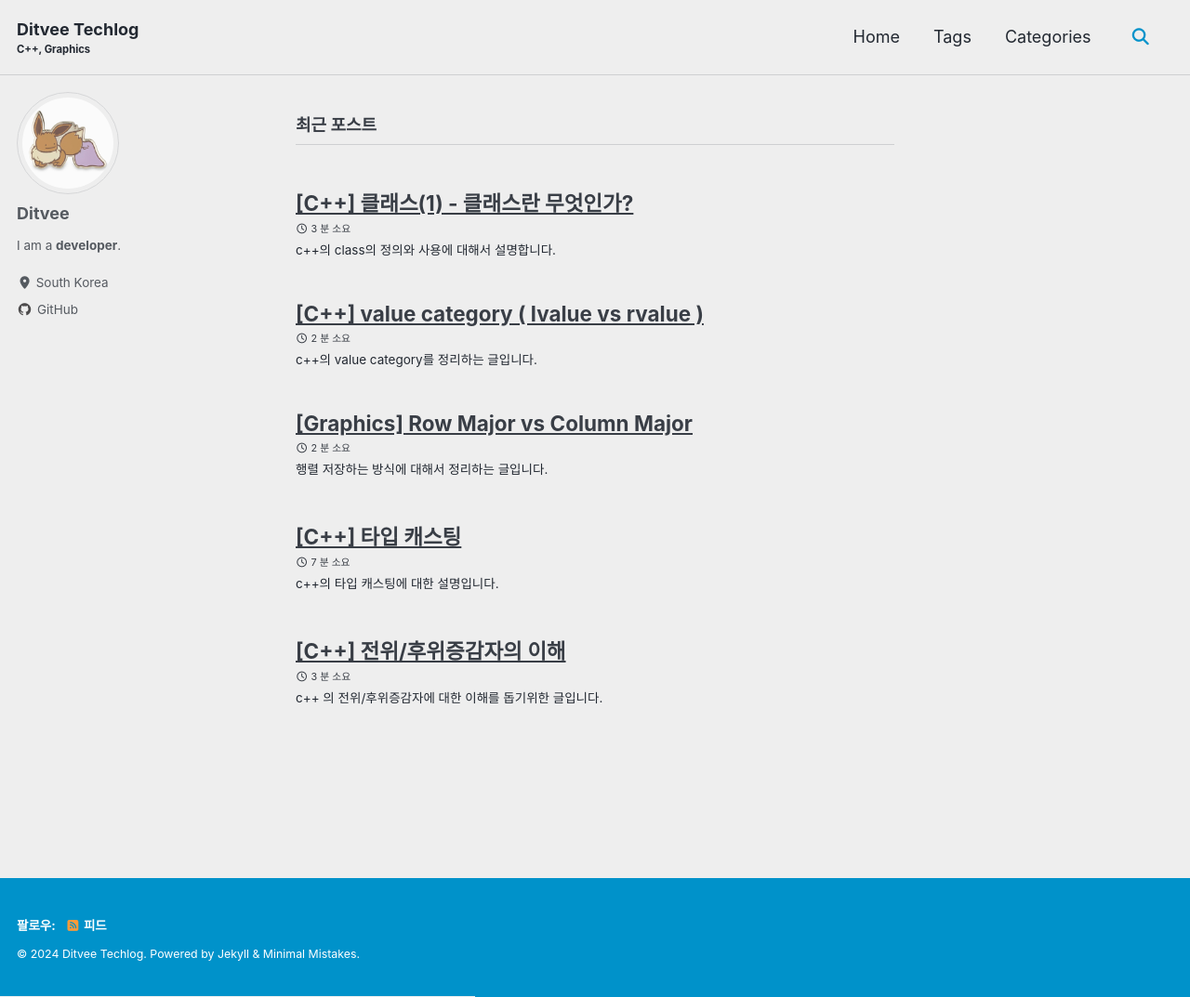
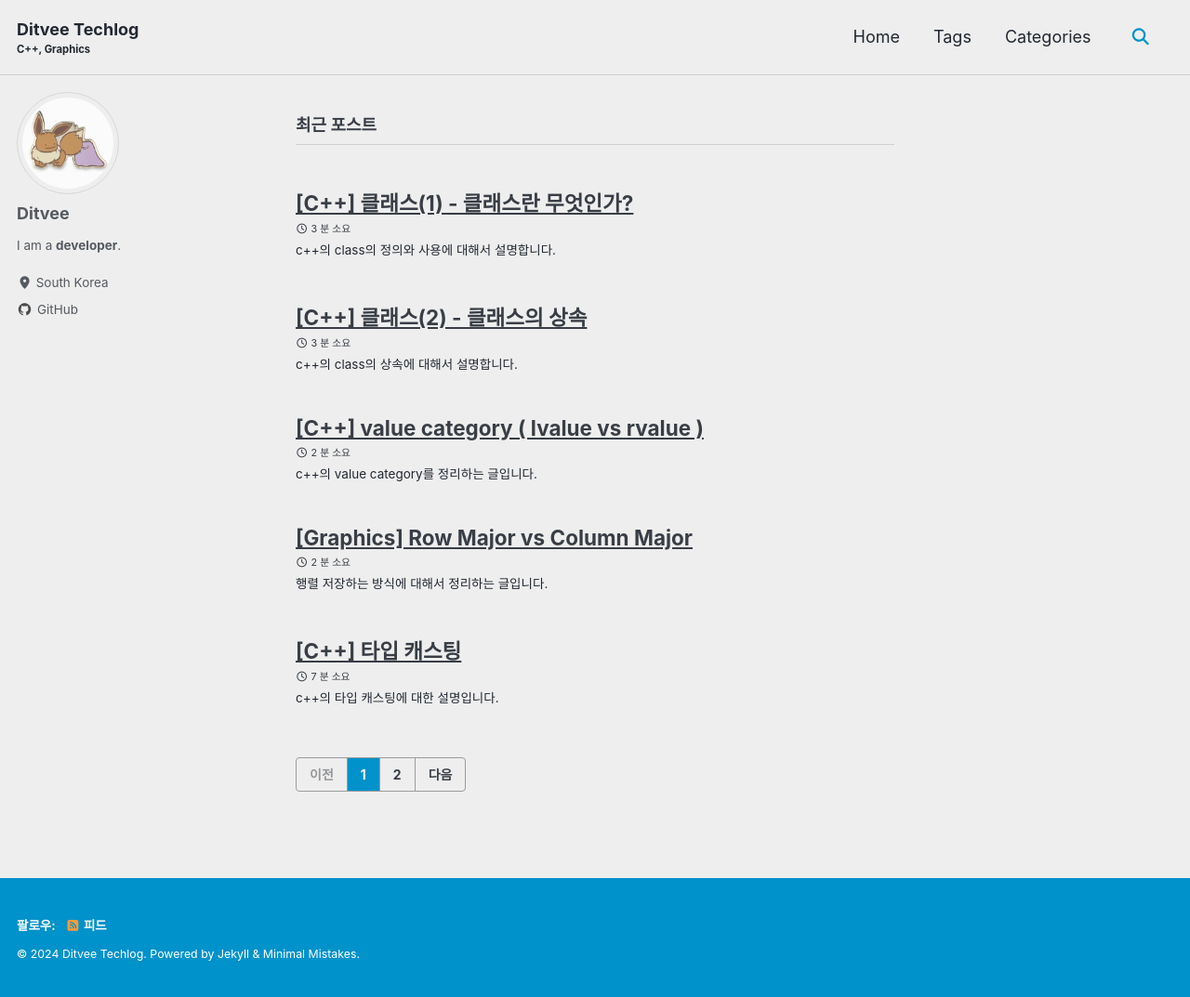
Before and after one commit to JuJinHyeong/JuJinHyeong.github.io, a Jekyll site: the page built from index.html, in a window 1280 px wide and 1073 px high. Shown: the whole window at 93% size. Built offline with Jekyll 4.4.1, drawn with Linux system fonts in a browser that asks for light colours; cached includes are drawn as plain includes; some web fonts are replaced; the list of posts is cut into pages by our own code; some of the changed lines change nothing that is shown.

Commit message:
post class inheritance

````diff
--- /dev/null
+++ b/_posts/2024-05-20-c++-class-inheritance.md
@@ -0,0 +1,180 @@
+---
+layout: single
+title: "[C++] 클래스(2) - 클래스의 상속"
+excerpt: "c++의 class의 상속에 대해서 설명합니다."
+categories:
+  - Back To Basics
+tags:
+  - c++
+  - class
+  - syntax
+  - oop
+---
+! 틀린 내용이 있을 수 있습니다. 틀린 내용이 있다면 댓글 부탁드립니다.
+{: .notice--danger}
+모든 테스트는 visual studio 22 (v143) 으로 진행했습니다.
+{: .notice--info}
+
+## 개요
+c++ 클래스의 상속에 대해서 사용방법과 주의해야할 점에 대해서 설명한다.
+
+## 상속이란
+### 정의
+특정 클래스는 **다른 클래스의 멤버들을 특정 조건으로 받아서 사용**할 수 있다. **이를 "상속( inheritance )"** 라고 한다.
+**상속 받은 class를 derived class, 상속 하는 class를 Base class**라고 부른다.
+일반적으로 OOP에서 객체들을 구조화할 때 많이 사용된다.
+
+### 문법
+```cpp
+class Derived : [virtual] [access-specifier] Base
+{
+   // member list
+};
+class Derived : [virtual] [access-specifier] Base1,
+   [virtual] [access-specifier] Base2, . . .
+{
+   // member list
+};
+```
+#### access-specifier
+`public, protected, private` 3가지 중 하나이다.
+상속받은 class ( derived class )는 최대 access-specifier의 접근제어 수준을 가진다.
+
+**public -> protected -> private 순서로 접근제어 수준이 높아진다.**
+{: .notice--info}
+
+```cpp
+class Base {
+public:
+	int a;
+};
+
+class Derived : private Base { }; // a is private in Derived
+
+class Derived2 : public Derived {
+public:
+	void print() {
+		cout << a << endl; // error
+	}
+};
+```
+
+위의 예시를 보면 `int a;` 는 `Base`에서는 `public` 이지만 상속 받을 때 `private`으로 상속 받았기 때문에 `Derived`에서는 `private` 으로 정의된다.
+
+#### 다중 상속
+여러개의 Base class를 가질 때는 `,` 로 구분해서 상속 받을 수 있다.
+
+## 상속 종류
+### 단일 상속 ( single inheritance )
+#### 개요
+일반적인 상속을 뜻한다. **하나의 Base class 만을 가지는 상속**을 뜻한다.
+
+예를 들어 `Shibainu` ( 시바견 ) 라는 class를 생각해보자.
+`Shibainu`는 `Dog`이고 `Dog`는 `Animal`이다. 이를 상속관계로 표현하면 이렇게 표현할 수 있다.
+```cpp
+class Animal { };
+
+class Dog : public Animal { };
+
+class Shibainu : public Dog { };
+```
+
+이럴 때 `Dog`는 `Shibainu`의 `direct inheritance class` 라고 부르고, `Animal`은 `indirect inheritance class` 라고 부른다.
+
+#### 조건
+Base class는 Derived class 보다 앞에 정의 되어있어야한다. **즉, Base class는 complete class 여야한다.**
+
+왜 그런지는 Derived 가 만들어지기 위해서는 Base 가 먼저 만들어져야하기 때문일 것이다. ( 정확하지 않음 )
+{: .notice--info}
+
+#### Ambiguous
+일반적으로 접근할 때 이름이 다르면 이름으로 접근하면 되지만 멤버의 이름이 같은 경우가 있다. 이 때는 `class::member` 로 접근해서 모호함을 해결할 수 있다.
+
+```cpp
+class Base {
+public:
+	int a;
+};
+
+class Derived : public Base {
+public:
+	void test() {
+		a = 10; // ambiguous
+		Base::a = 10; // not ambiguous
+		this->a = 10; // not ambiguous
+	}
+private:
+	int a;
+};
+```
+
+### 다중 상속 ( multiple inheritance )
+
+만악의 근원이다.
+{: .notice--danger}
+
+#### 개요
+최신 언어들과는 다르게 c++에서는 다중상속을 지원한다. **상속을 여러개의 Base class에서 받는 상속**이다.
+
+예를 들어 `Me`는 `Mother`와 `Father`의 특징들을 물려받았다. 그렇다면 이렇게 표현할 수 있다.
+```cpp
+class Mother {};
+
+class Father {};
+
+class Me : public Mother, public Father {};
+```
+
+#### 주의
+`Me`를 만들기 위해서는 **`Mother`를 만들고, `Father`를 만들게 된다. ( 순서가 선언에 의해 고정되어 있다. )**
+`Me`를 파괴할 때는 반대로 **`Father`를 파괴하고 `Mother`를 파괴한다. ( 순서가 선언에 의해 고정되어 있다. )**
+
+class 선언에서 상속 순서는 메모리 레이아웃에 영향을 미칠 수 있다. 예상하지 못한 행동을 하지 않도록 주의해야한다.
+{: .notice--warning}
+
+#### virtual
+위의 예시는 사실 Mother 도 Father 도 Human 이기 때문에 아래와 같이도 생각할 수 있다.
+```cpp
+class Human {};
+
+class Mother {};
+
+class Father {};
+
+class Me : public Mother, public Father {};
+```
+이러면 앞에서 설명한대로 Me를 생성하면 Human + Mother를 생성하고, Human + Father를 생성한다. 그렇게 되면 **Human이 두 개가 생성되는 문제가 생긴다.** 그리고 이러한 구조를 **죽음의 다이아몬드** 라고 부른다.
+
+```
+        Human
+       /      \
+      V        V
+  Mother        Father
+       \      /
+        V    V
+          Me
+```
+
+이때의 메모리 구조는 이런식이 된다.
+![value-category]({{ site.url }}{{ site.baseurl }}/assets/images/human_me_small.png){: .align-center}
+
+이 때 두 개를 생성하지 않고 하나만 생성하게 해주는 것이 `virtual` 키워드이다.
+
+각 Base class마다 `virtual` 을 선언해줘야해서 `virtual`이 선언된 `class` 끼리는 하나로 통일되지만 `virtual`이 선언되지 않은 상속은 여전히 생성을 한다.
+
+```cpp
+class Base {};
+class Derived1 : public Base {};
+class Derived2 : public Base {};
+class Derived3 : public Base {};
+class DerivedD : virtual public Derived1, virtual public Derived2, public Derived3 {};
+```
+이런 구조라면 Base는 2개가 만들어진다.
+
+#### Ambiguous
+단일 상속과 비슷하게 모호한 멤버로 접근할 때 `Parent::Base::member` 처럼 정확한 클래스 위치로 접근하면 모호함을 해결할 수 있다.
+
+## 참조
+[Microsoft Learn - Inheritance Overview](https://learn.microsoft.com/en-us/cpp/cpp/inheritance-cpp?view=msvc-170)
+[Microsoft Learn - Single Inheritance](https://learn.microsoft.com/en-us/cpp/cpp/single-inheritance?view=msvc-170)
+[Microsoft Learn - Multiple Inheritance](https://learn.microsoft.com/en-us/cpp/cpp/multiple-base-classes?view=msvc-170)
--- a/_posts/2024-05-20-c++-what-is-class.md
+++ b/_posts/2024-05-20-c++-what-is-class.md
@@ -60,7 +60,7 @@
    자동으로 생성해주는 함수들이다. 종류로는
    `default constructor`, `destructor`, `copy constructor`, `copy assign operator`, `move constructor`, `move assign operator` 이렇게 6개가 있다.
 2. **member function**
-   static function, member function 두 가지로 나뉜다. 함수이다.
+   static function, member function 두 가지로 나뉜다.
 3. **data members**
    static data, member data 두 가지로 나뉜다. 데이터 정의하듯 사용한다.
 4. **nested class**
````
Also changed, not shown: assets/images/human_me_small.png (added).
